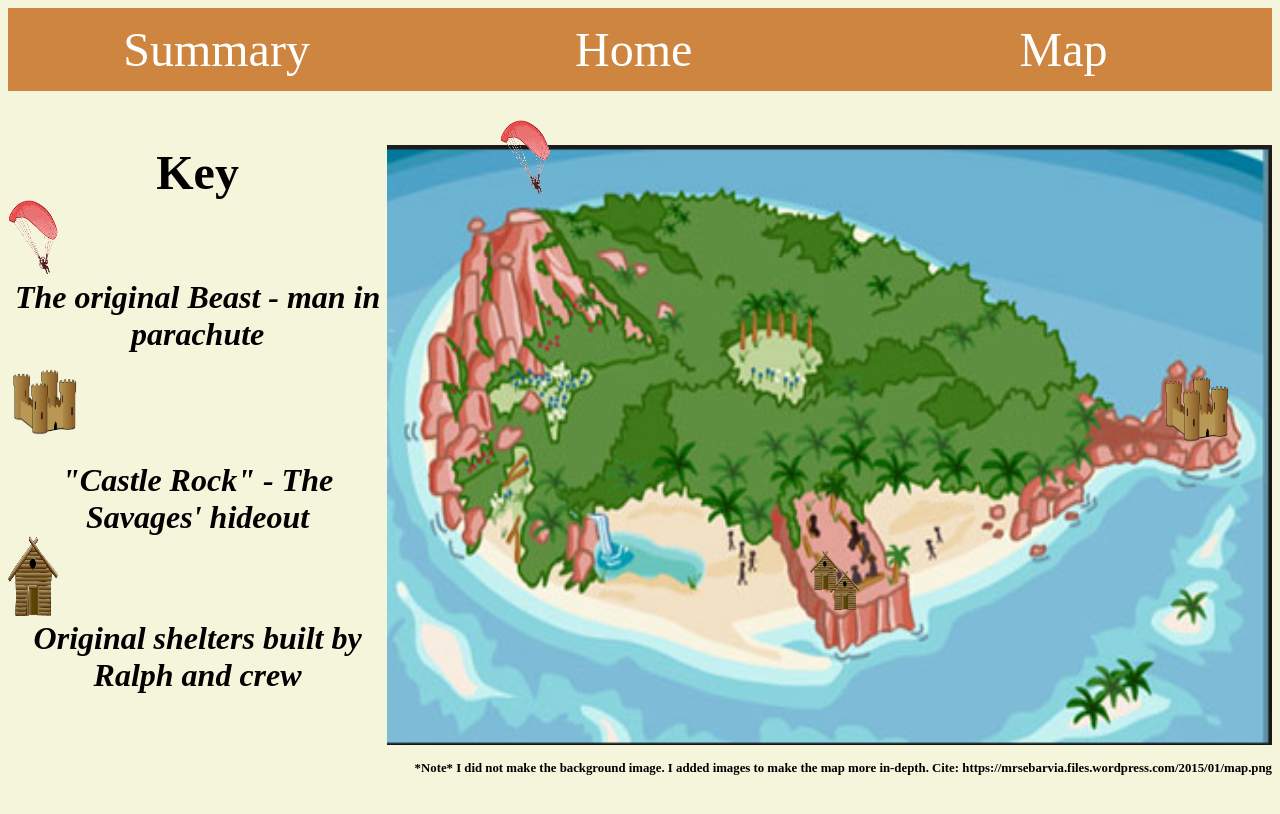
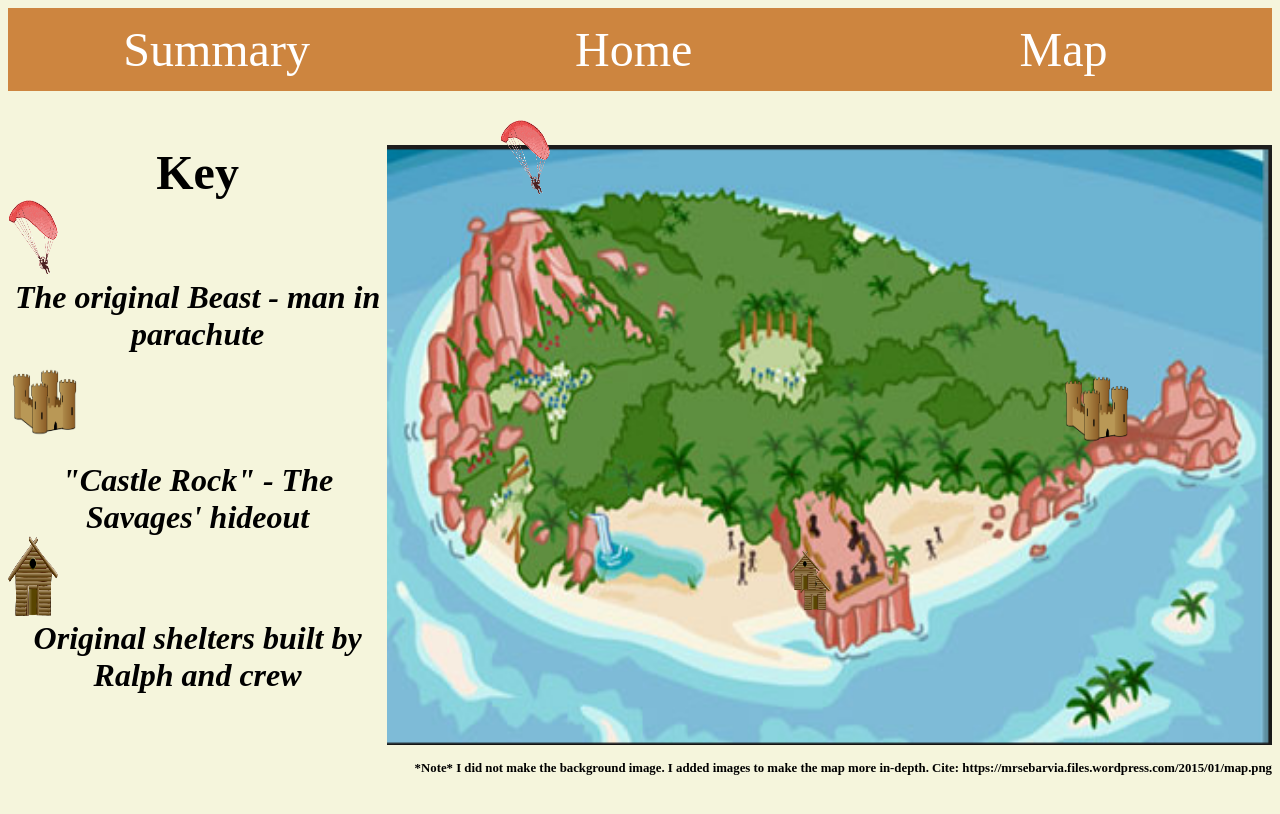
Before and after one commit to blobspire/blobspire.github.io, a Jekyll site: the page lof/map/index.html, which Jekyll copies as it is, in a window 1280 px wide. Shown: the top 814 px of the page. Built offline with Jekyll 4.4.1, drawn with Linux system fonts in a browser that asks for light colours.

Commit message:
adjust pics again

```diff
--- a/lof/map/index.html
+++ b/lof/map/index.html
@@ -105,7 +105,7 @@ li a.active {
 
 <h3>The original Beast - man in parachute</h3>
 
-<div id="center" style="position: absolute; top: 360px; left: 1160px;">
+<div id="center" style="position: absolute; top: 360px; left: 1060px;">
 <img src="castle.png" style="width:80px;height:105px;">
 </div>
 
@@ -114,8 +114,8 @@ li a.active {
 
 <h3> "Castle Rock" - The Savages' hideout </h3>
 
-<input style="position: absolute; top: 570px; left: 830px; width:30px;height:40px;" type="image" src="hut.png">
-<input style="position: absolute; top: 550px; left: 810px; width:30px;height:40px;" type="image" src="hut.png">
+<input style="position: absolute; top: 570px; left: 800px; width:30px;height:40px;" type="image" src="hut.png">
+<input style="position: absolute; top: 550px; left: 790px; width:30px;height:40px;" type="image" src="hut.png">
 <input style="width:50px;height:80px;" type="image" src="hut.png">
 <h3>Original shelters built by Ralph and crew</h3>
 
```
